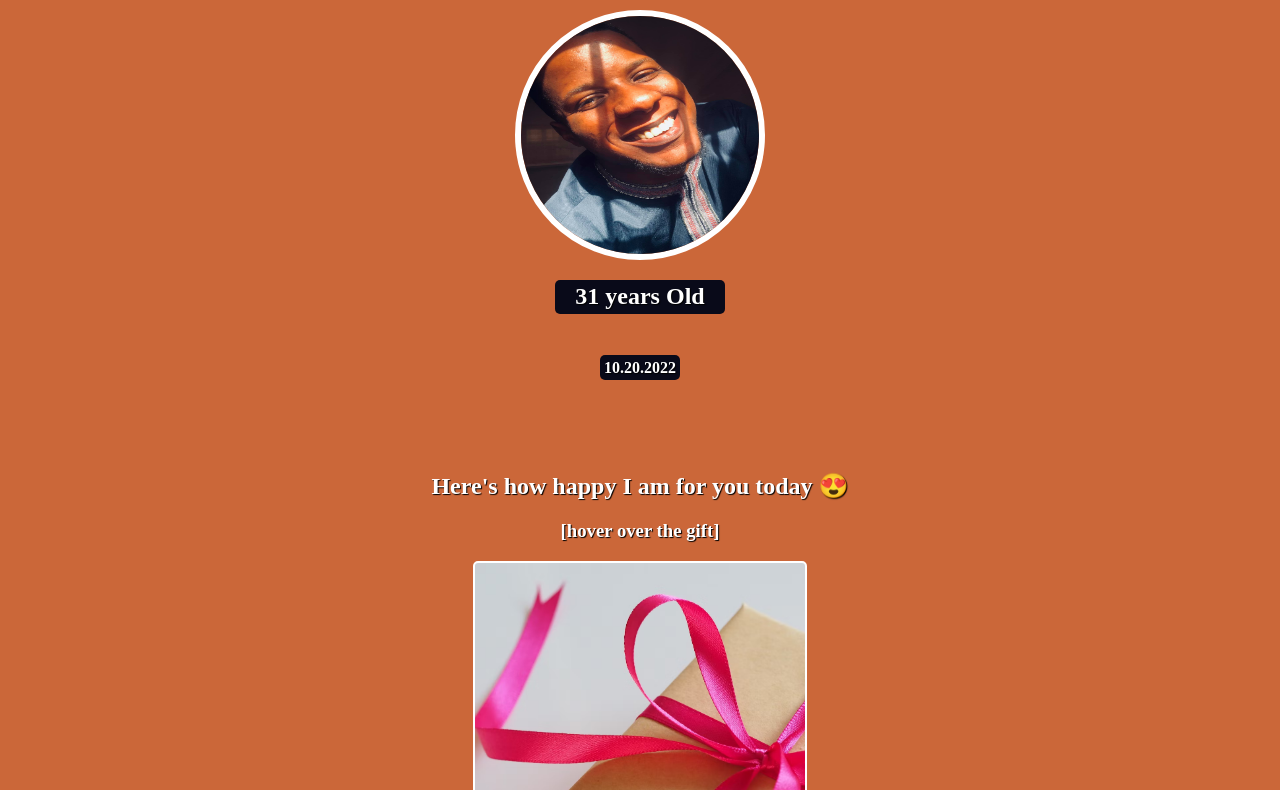
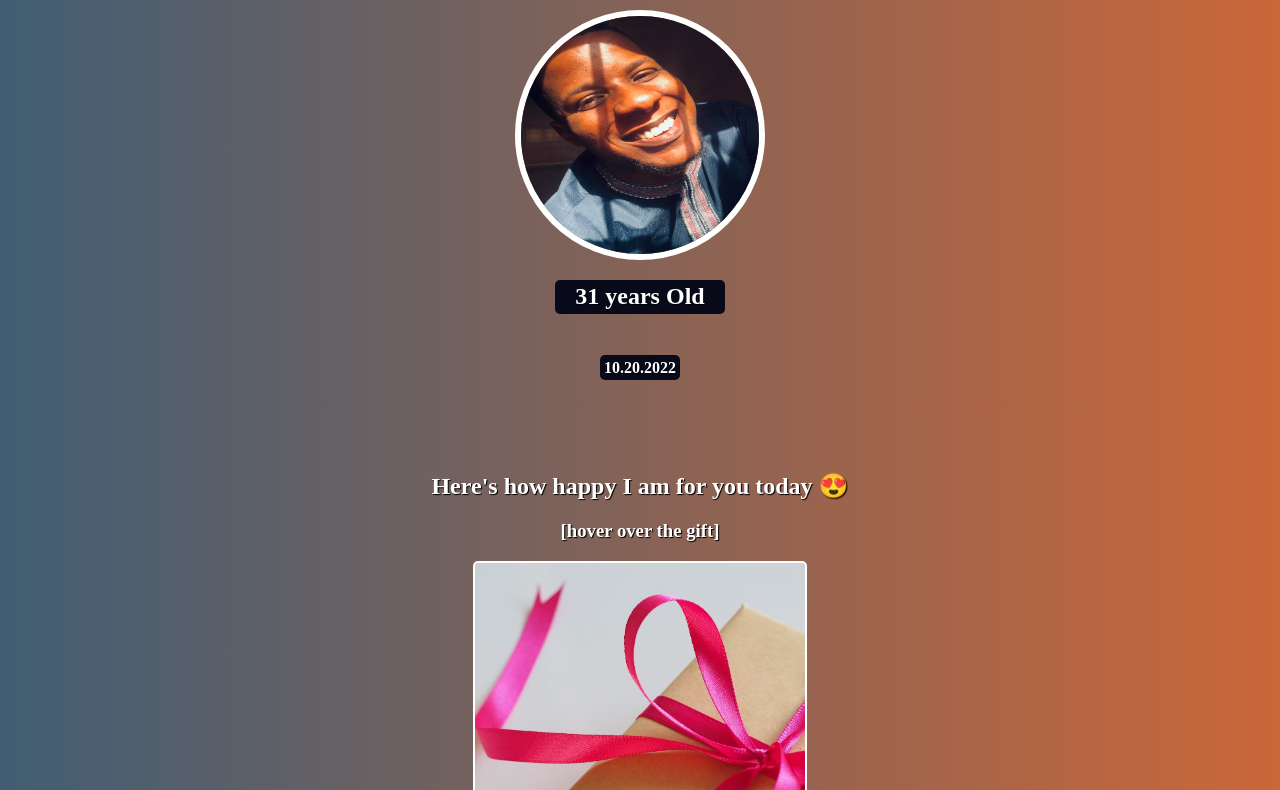
Before and after one commit to Dreadheadhannah/BirthdayGiftCard, a plain HTML site: page index.html in a window 1280 px wide. Shown: the part 108-898 px from the top of the page. Drawn offline with Linux system fonts and the light colour scheme; a web font is replaced by a local one.

Commit message:
linear gradient to background

```diff
--- a/style.css
+++ b/style.css
@@ -11,6 +11,7 @@ body {
     display: flex;
     flex-direction: column;
     align-items: center;
+    background-image: linear-gradient(to left, #cb6739, #415e74);
 }
 
 #ify-img {
```
